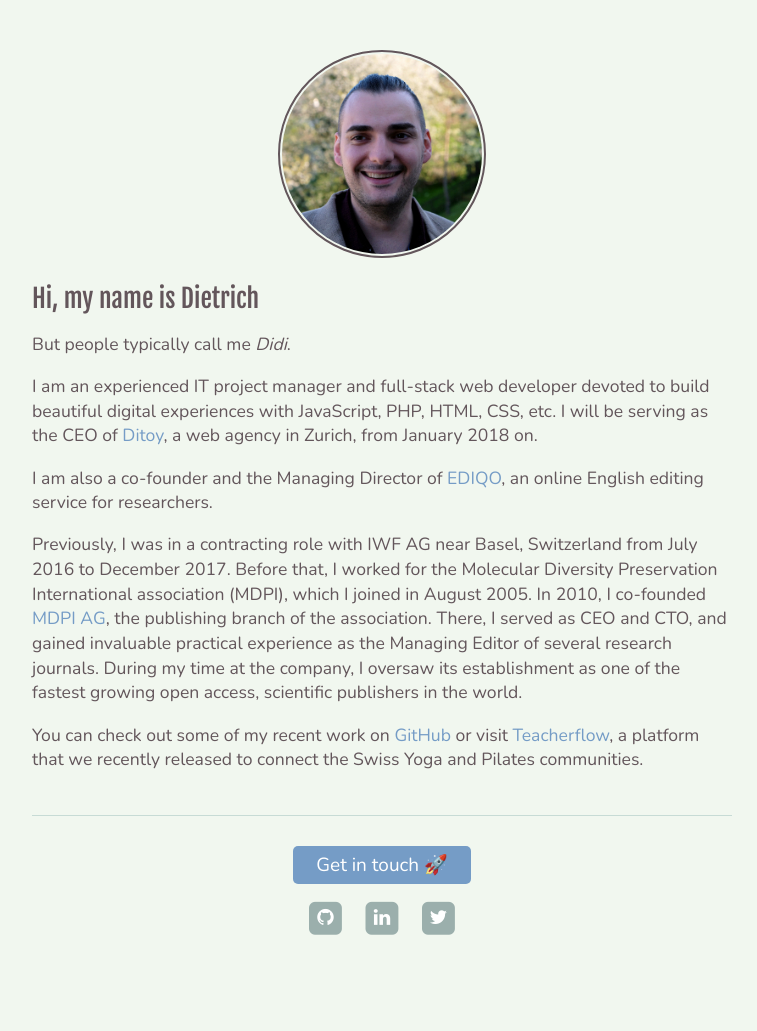
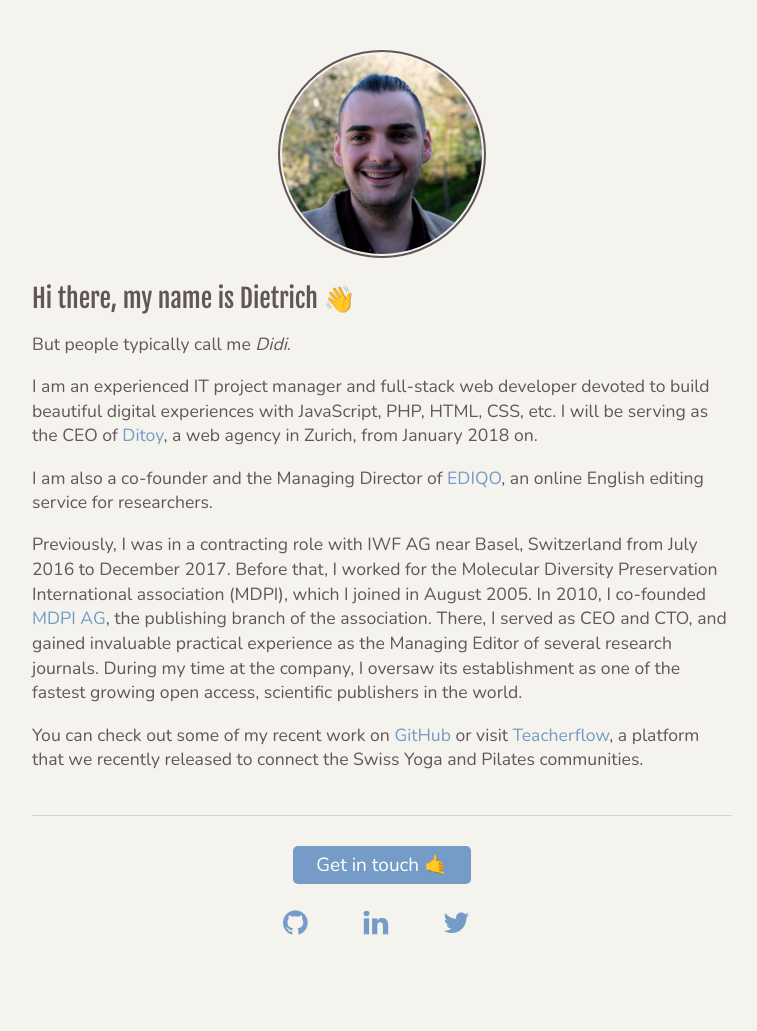
Before and after one commit to rordi/rordi.github.io, a Jekyll site: the page built from index.md, in a window 1280 px wide. Shown: the whole page, without its empty margins (258-1015 px from the left). Built offline with Jekyll 4.4.1, drawn with Linux system fonts in a browser that asks for light colours.

Commit message:
update bio and buttons

```diff
--- a/_layouts/default.html
+++ b/_layouts/default.html
@@ -16,31 +16,25 @@
 
 				<footer>
 					<p>
-						<a href="mailto:drordorf@gmail.com?subject=Getting in touch - rordi.github.io" class="btn lg">
-							Get in touch 🚀
+						<a href="mailto:drordorf@gmail.com?subject=Getting in touch - rordi.github.io" class="btn lg button">
+							Get in touch 🤙
 						</a>
 					</p>
-					<ul>
+					<ul class="social-wrapper">
 						<li>
-							<a href="https://github.com/rordi">
-								<span class="fa-stack fa-lg">
-									<i class="fa fa-square fa-stack-2x"></i>
-									<i class="fa fa-github fa-stack-1x fa-inverse"></i>
-								</span></a>
+							<a href="https://github.com/rordi" class="social">
+								<i class="fa fa-2x fa-github"></i>
+							</a>
 						</li>
 						<li>
-							<a href="https://www.linkedin.com/in/rordorf/">
-								<span class="fa-stack fa-lg">
-									<i class="fa fa-square fa-stack-2x"></i>
-									<i class="fa fa-linkedin fa-stack-1x fa-inverse"></i>
-								</span></a>
+							<a href="https://www.linkedin.com/in/rordorf/" class="social">
+								<i class="fa fa-2x fa-linkedin"></i>
+							</a>
 						</li>
 						<li>
-							<a href="https://twitter.com/rordorfd">
-								<span class="fa-stack fa-lg">
-									<i class="fa fa-square fa-stack-2x"></i>
-									<i class="fa fa-twitter fa-stack-1x fa-inverse"></i>
-								</span></a>
+							<a href="https://twitter.com/rordorfd" class="social">
+								<i class="fa fa-2x fa-twitter"></i>
+							</a>
 						</li>
 					</ul>
 				</footer>
--- a/css/main.scss
+++ b/css/main.scss
@@ -4,11 +4,14 @@
 
 // ===== VARIABLES
 
+$tr-mode:   all;
+$tr-speed:  200ms;
+$tr-ease:   cubic-bezier(0.15, 1.05, 0.9, 1);
+$radius:    5px;
 
-$tr-mode:   all;
-$tr-speed:  0.5s;
-$tr-ease:   ease-in-out;
-$radius:    5px;
+$col-background:    #F4F3ED;
+$col-primary:       #2269B5;
+
 
 
 // ===== MIXINS
@@ -50,6 +53,19 @@ $radius:    5px;
 }
 
 
+// ===== RESET
+
+html,
+body{
+    margin: 0;
+    padding: 0;
+}
+
+* {
+    box-sizing: border-box;
+}
+
+
 // ===== STYLING
 
 
@@ -57,7 +73,7 @@ $radius:    5px;
 
 body {
     font-family: 'Nunito', sans-serif;
-    background-color: #F1F7EF;
+    background-color: $col-background;
     color: #63565B;
 
     .container {
@@ -80,20 +96,20 @@ p {
 a {
     @include transition($tr-mode $tr-speed $tr-ease);
     text-decoration: none;
-    border-bottom: 1px dashed transparent;
+    border-bottom: 2px solid transparent;
     color: #759CC6;
 
      &:hover {
          @include transition($tr-mode $tr-speed $tr-ease);
-         border-bottom: 1px dashed #2269B5;
-         color: #2269B5;
+         border-bottom: 2px solid $col-primary;
+         color: $col-primary;
      }
 
     &:visited {
         color: #759CC6;
 
         &:hover {
-            color: #2269B5;
+            color: $col-primary;
         }
     }
 }
@@ -138,21 +154,61 @@ footer {
         @include transition($tr-mode $tr-speed $tr-ease);
         text-decoration: none;
         border-width: 0;
-        color: #9BAFAC;
 
         &:hover {
             @include transition($tr-mode $tr-speed $tr-ease);
             border-width: 0;
-            color: #2269B5;
+            color: #FFFFFF;
+            background-size: 100% 100%; // hover fill effect
+        }
+    }
+
+    .button {
+        color: #FFFFFF;
+
+        /* preps for hover fill effect */
+        background-image: linear-gradient($col-primary, $col-primary);
+        background-repeat: no-repeat;
+        background-position: 50% 100%;
+        background-size: 100% 0;
+
+        &:visited {
+            color: #FFFFFF;
+            &:hover {
+                color: #FFFFFF;
+            }
+        }
+    }
+
+    .social {
+        border-radius: 50% 50%;
+        width: 48px;
+        height: 48px;
+        padding: 10px 0 0 2px;
+        float: left;
+        margin:0 1em 1em 0;
+        display: block;
+
+        /* preps for hover fill effect */
+        background-image: radial-gradient($col-primary, $col-background);
+        background-repeat: no-repeat;
+        background-position: 50% 50%;
+        background-size: 0 0;
+        background-clip: padding-box;
+
+        &:hover {
+            background-image: radial-gradient($col-primary 0%, $col-primary 66%, $col-background 68%);
         }
 
         &:visited {
-            color: #9BAFAC;
-
             &:hover {
-                color: #2269B5;
+                color: #FFFFFF;
             }
         }
+    }
+
+    .social-wrapper {
+        margin: 0 auto;
     }
 }
 
@@ -165,7 +221,7 @@ footer{
         font-weight: bold;
 
         li {
-            display: inline;
+            display: inline-block;
             margin: 0 0.5em;
         }
     }
--- a/index.md
+++ b/index.md
@@ -6,7 +6,7 @@ title: Dietrich Rordorf
     <img src="/assets/dr.jpg" alt="Dietrich">
 </p>
 
-# Hi, my name is Dietrich
+# Hi there, my name is Dietrich 👋
 
 But people typically call me *Didi*.
 
```
